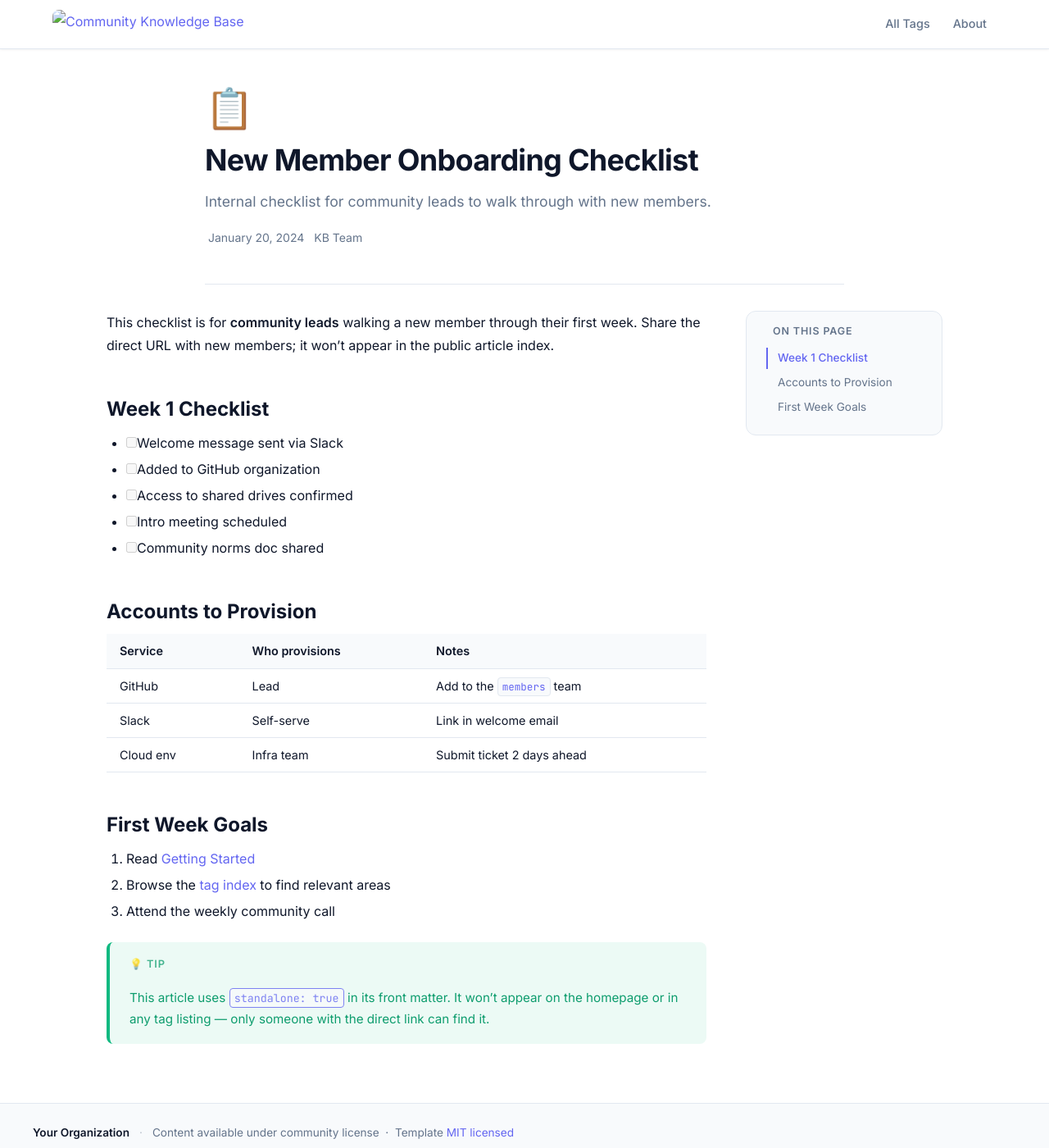
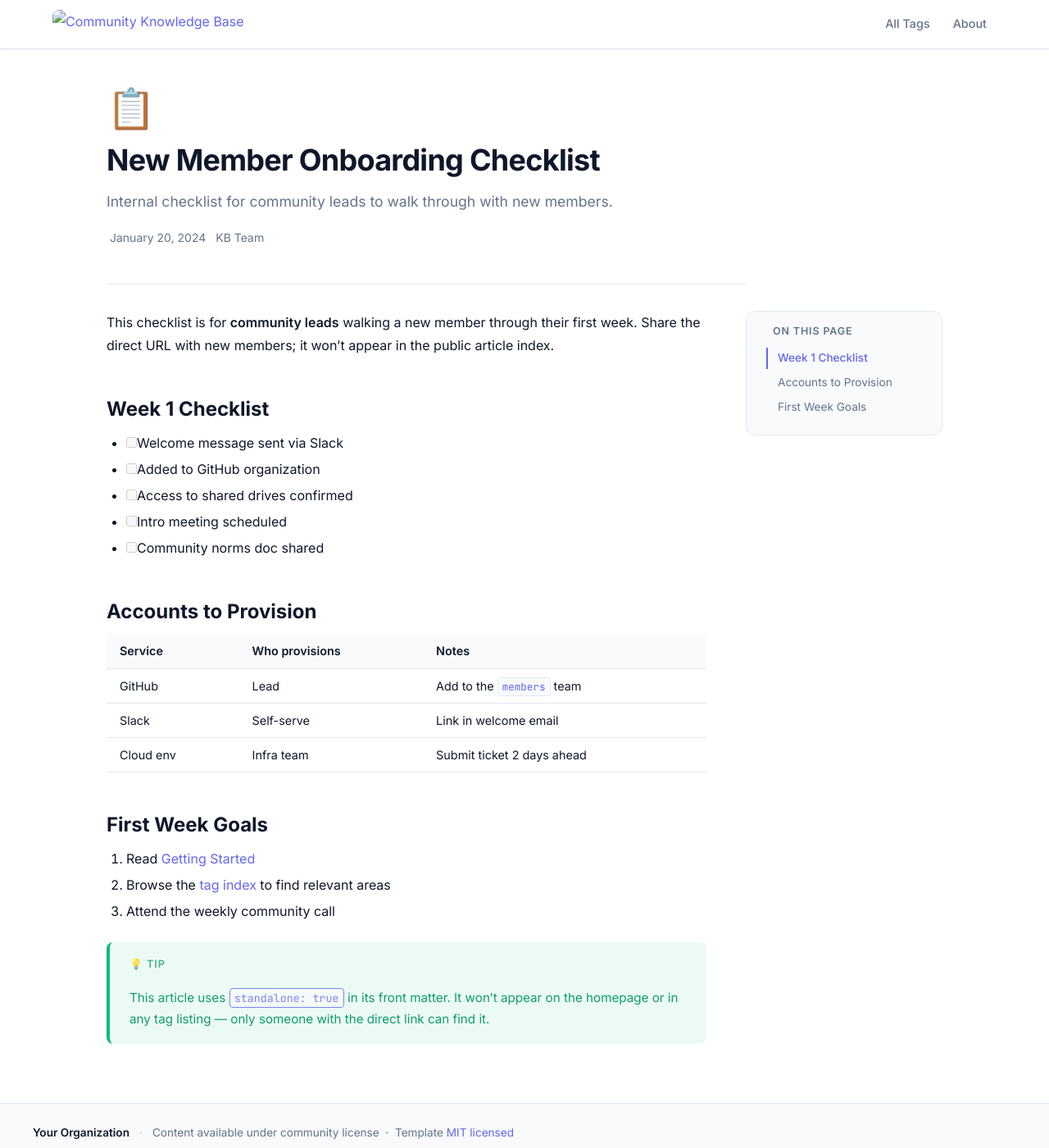
Before and after one commit to jduckles/kb-template, a Jekyll site: the page built from _articles/private-onboarding-checklist.md, in a window 1280 px wide and 1400 px high. Shown: the whole window at 82% size. Built offline with Jekyll 4.4.1, drawn with Linux system fonts in a browser that asks for light colours.

Commit message:
fix: align article header left edge with article content
The header used margin: 0 auto which centered it within the full article-page
container (content + gap + sidebar width), offsetting its left edge from the
article column. Changing to margin: 0 0 $sp8 left-aligns it with the grid.

```diff
--- a/_sass/_layout.scss
+++ b/_sass/_layout.scss
@@ -164,7 +164,7 @@
 
 .article-header {
   max-width: $content-width;
-  margin: 0 auto $sp8;
+  margin: 0 0 $sp8;
   padding-bottom: $sp8;
   border-bottom: 1px solid var(--border);
 }
```
